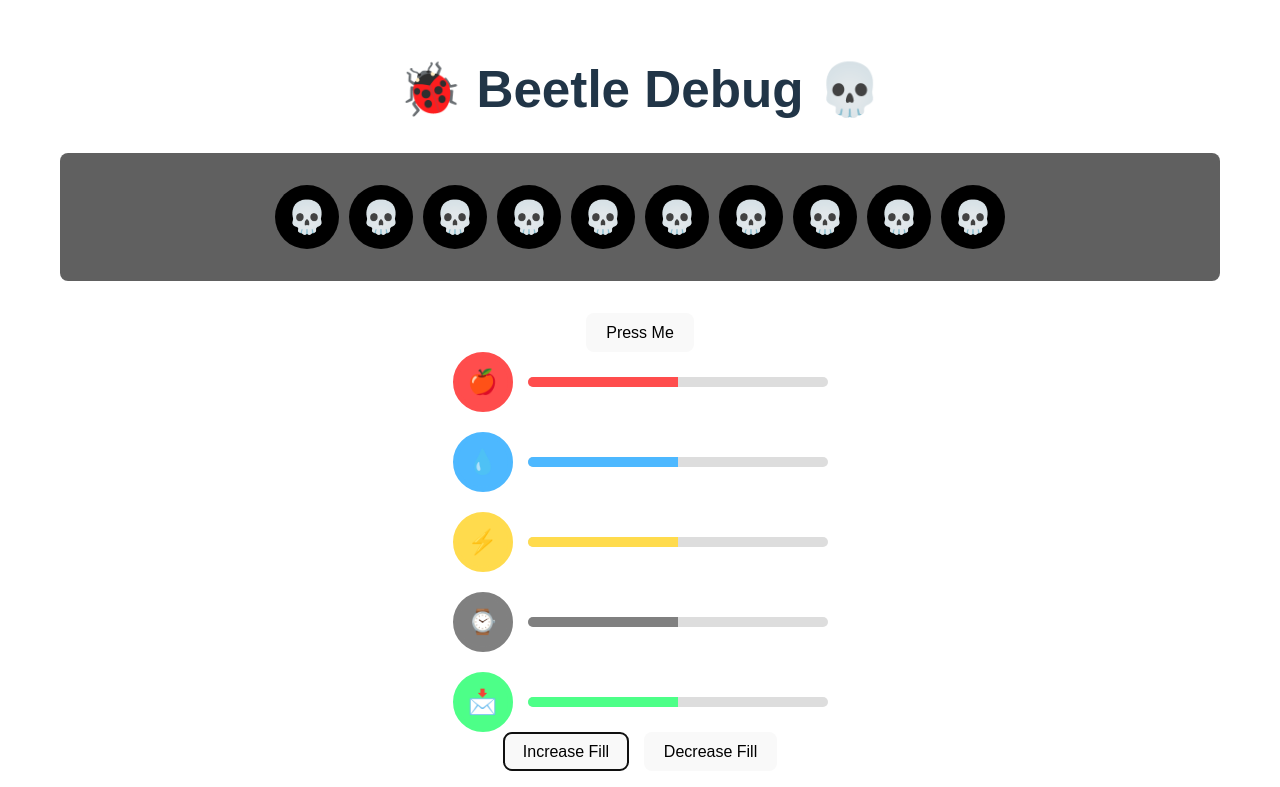
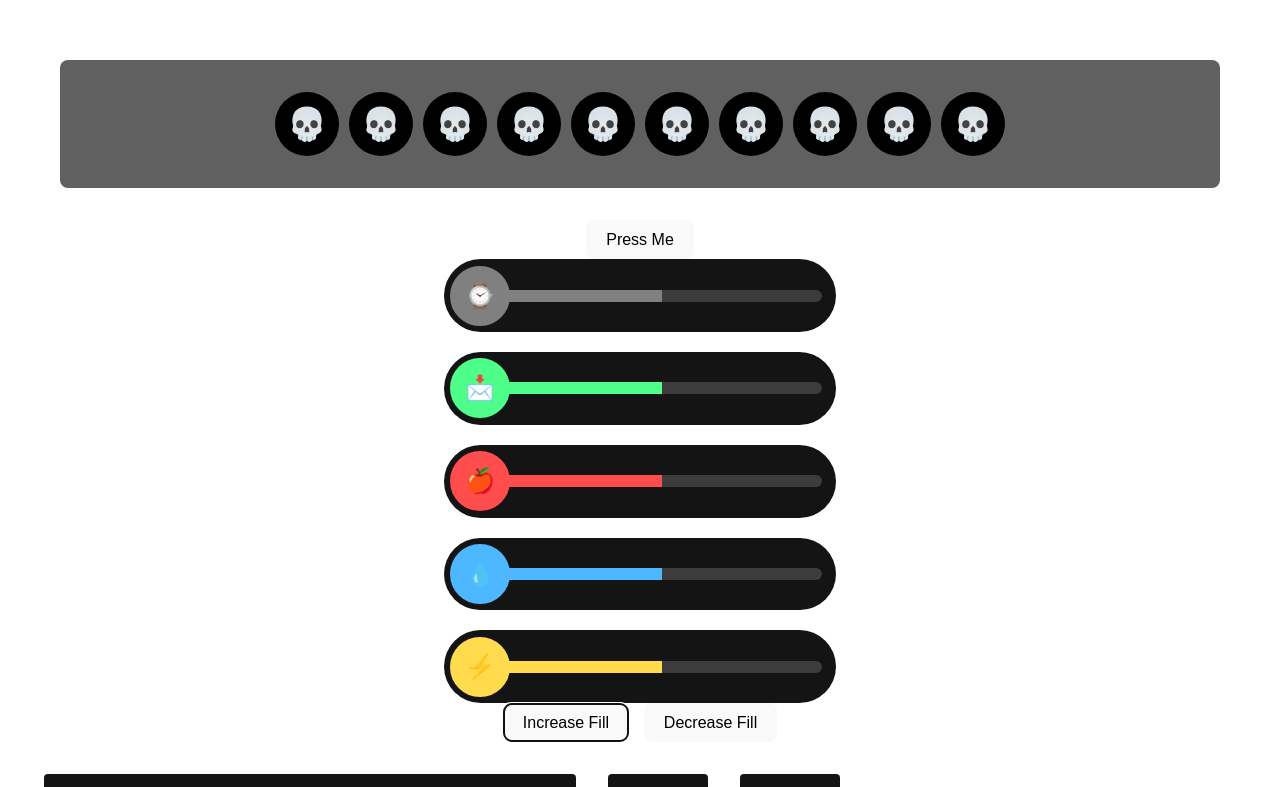
Before and after one commit to Zen-Pa/beetle-debug1, a website built with Vite: page index.html in a window 1280 px wide. Both pictures are taken after a click on the button "Increase Fill". Shown: the top 787 px of the page. Built offline with nearby package versions, Linux system fonts and the light colour scheme.

Commit message:
scalars-style

```diff
--- a/index.html
+++ b/index.html
@@ -51,7 +51,9 @@
     .scalar-group {
       display: flex;
       align-items: center;
-      gap: 15px; /* Spacing between icon and scalar */
+      background-color: rgb(20, 20, 20);
+      border-radius: 64px;
+      padding: .4em;
     }
 
     /* Icon Circle */
@@ -67,16 +69,19 @@
       align-items: center;
       font-size: 1.5rem; /* Icon size */
       flex-shrink: 0; /* Prevent shrinking when the scalar scales */
+
     }
 
     /* Scalar Bar */
     .scalar {
-      width: 300px; /* Scalar width */
-      height: 10px; /* Scalar thickness (thin) */
-      background-color: #ddd; /* Empty scalar color */
-      border-radius: 5px; /* Rounded edges */
+      width: 320px; /* Scalar width */
+      height: .75em; /* Scalar thickness (thin) */
+      background-color: #ffffff2b; /* Empty scalar color */
+      border-radius: 8px; /* Rounded edges */
       overflow: hidden; /* Clip overflow */
       position: relative;
+      left: -8px;
+      /* outline: 8px solid #0f0f0f; */
     }
 
     .scalar .fill {
@@ -89,7 +94,7 @@
   </head>
 
   <body>
-    <h1>🐞 Beetle Debug 💀</h1>
+    <!-- <h1>🐞 Beetle Debug 💀</h1> -->
 
     <div class="skull-row" id="skullRow">
       <!-- 10 skulls will be dynamically added here -->
@@ -100,71 +105,12 @@
     <div class="scalar-row" id="scalarRow">
       <!-- Scalar groups (icon + scalar) will be dynamically added here -->
     </div>
+
     <button id="increaseButton">Increase Fill</button>
     <button id="decreaseButton" style="margin-left: 10px;">Decrease Fill</button>
 
     <script>
-            const scalarRow = document.getElementById("scalarRow");
-    const increaseButton = document.getElementById("increaseButton");
-    const decreaseButton = document.getElementById("decreaseButton");
 
-    // Scalar data with icons
-    const scalars = [
-      { icon: "🍎", color: "#ff4d4d" }, // Hunger (red)
-      { icon: "💧", color: "#4db8ff" }, // Thirst (blue)
-      { icon: "⚡", color: "#ffdb4d" }, // Stamina (yellow)
-      { icon: "⌚", color: "#808080" }, // Time (gray)
-      { icon: "📩", color: "#4dff88" }, // Report (green)
-    ];
-
-    // Initialize scalars
-    scalars.forEach((scalar) => {
-      // Create the scalar group
-      const group = document.createElement("div");
-      group.classList.add("scalar-group");
-
-      // Create the icon circle
-      const iconCircle = document.createElement("div");
-      iconCircle.classList.add("icon-circle");
-      iconCircle.textContent = scalar.icon;
-      iconCircle.style.borderColor = scalar.color; // Outline color
-      iconCircle.style.backgroundColor = scalar.color; // Fill color
-
-      // Create the scalar bar
-      const scalarBar = document.createElement("div");
-      scalarBar.classList.add("scalar");
-
-      const fillBar = document.createElement("div");
-      fillBar.classList.add("fill");
-      fillBar.style.backgroundColor = scalar.color; // Fill color
-      scalarBar.appendChild(fillBar);
-
-      // Append elements
-      group.appendChild(iconCircle);
-      group.appendChild(scalarBar);
-      scalarRow.appendChild(group);
-    });
-
-    // Handle button clicks to increase/decrease fill
-    const scalarsFill = document.querySelectorAll(".scalar .fill");
-
-    increaseButton.addEventListener("click", () => {
-      scalarsFill.forEach((fill) => {
-        const currentWidth = parseFloat(fill.style.width);
-        if (currentWidth < 100) {
-          fill.style.width = `${currentWidth + 10}%`; // Increase fill by 10%
-        }
-      });
-    });
-
-    decreaseButton.addEventListener("click", () => {
-      scalarsFill.forEach((fill) => {
-        const currentWidth = parseFloat(fill.style.width);
-        if (currentWidth > 0) {
-          fill.style.width = `${currentWidth - 10}%`; // Decrease fill by 10%
-        }
-      });
-    });
     </script>
 
 
@@ -188,6 +134,7 @@
     <script src="src/notion-container.js"></script>
     <script src="src/dnd-vanilla.js"></script>
     <script src="src/skull.js"></script>
+    <script src="src/scalars.js"></script>
 
 
 
--- /dev/null
+++ b/src/scalars.js
@@ -0,0 +1,61 @@
+const scalarRow = document.getElementById("scalarRow");
+const increaseButton = document.getElementById("increaseButton");
+const decreaseButton = document.getElementById("decreaseButton");
+
+// Scalar data with icons
+const scalars = [
+    { icon: "⌚", color: "#808080" }, // Time (gray)
+    { icon: "📩", color: "#4dff88" }, // Report (green)
+    { icon: "🍎", color: "#ff4d4d" }, // Hunger (red)
+    { icon: "💧", color: "#4db8ff" }, // Thirst (blue)
+    { icon: "⚡", color: "#ffdb4d" }, // Stamina (yellow)
+];
+
+// Initialize scalars
+scalars.forEach((scalar) => {
+    // Create the scalar group
+    const group = document.createElement("div");
+    group.classList.add("scalar-group");
+
+    // Create the icon circle
+    const iconCircle = document.createElement("div");
+    iconCircle.classList.add("icon-circle");
+    iconCircle.textContent = scalar.icon;
+    iconCircle.style.borderColor = scalar.color; // Outline color
+    iconCircle.style.backgroundColor = scalar.color; // Fill color
+
+    // Create the scalar bar
+    const scalarBar = document.createElement("div");
+    scalarBar.classList.add("scalar");
+
+    const fillBar = document.createElement("div");
+    fillBar.classList.add("fill");
+    fillBar.style.backgroundColor = scalar.color; // Fill color
+    scalarBar.appendChild(fillBar);
+
+    // Append elements
+    group.appendChild(iconCircle);
+    group.appendChild(scalarBar);
+    scalarRow.appendChild(group);
+});
+
+            // Handle button clicks to increase/decrease fill
+            const scalarsFill = document.querySelectorAll(".scalar .fill");
+
+            increaseButton.addEventListener("click", () => {
+                scalarsFill.forEach((fill) => {
+                const currentWidth = parseFloat(fill.style.width);
+                if (currentWidth < 100) {
+                    fill.style.width = `${currentWidth + 10}%`; // Increase fill by 10%
+                }
+                });
+            });
+
+            decreaseButton.addEventListener("click", () => {
+                scalarsFill.forEach((fill) => {
+                const currentWidth = parseFloat(fill.style.width);
+                if (currentWidth > 0) {
+                    fill.style.width = `${currentWidth - 10}%`; // Decrease fill by 10%
+                }
+                });
+            });
```
